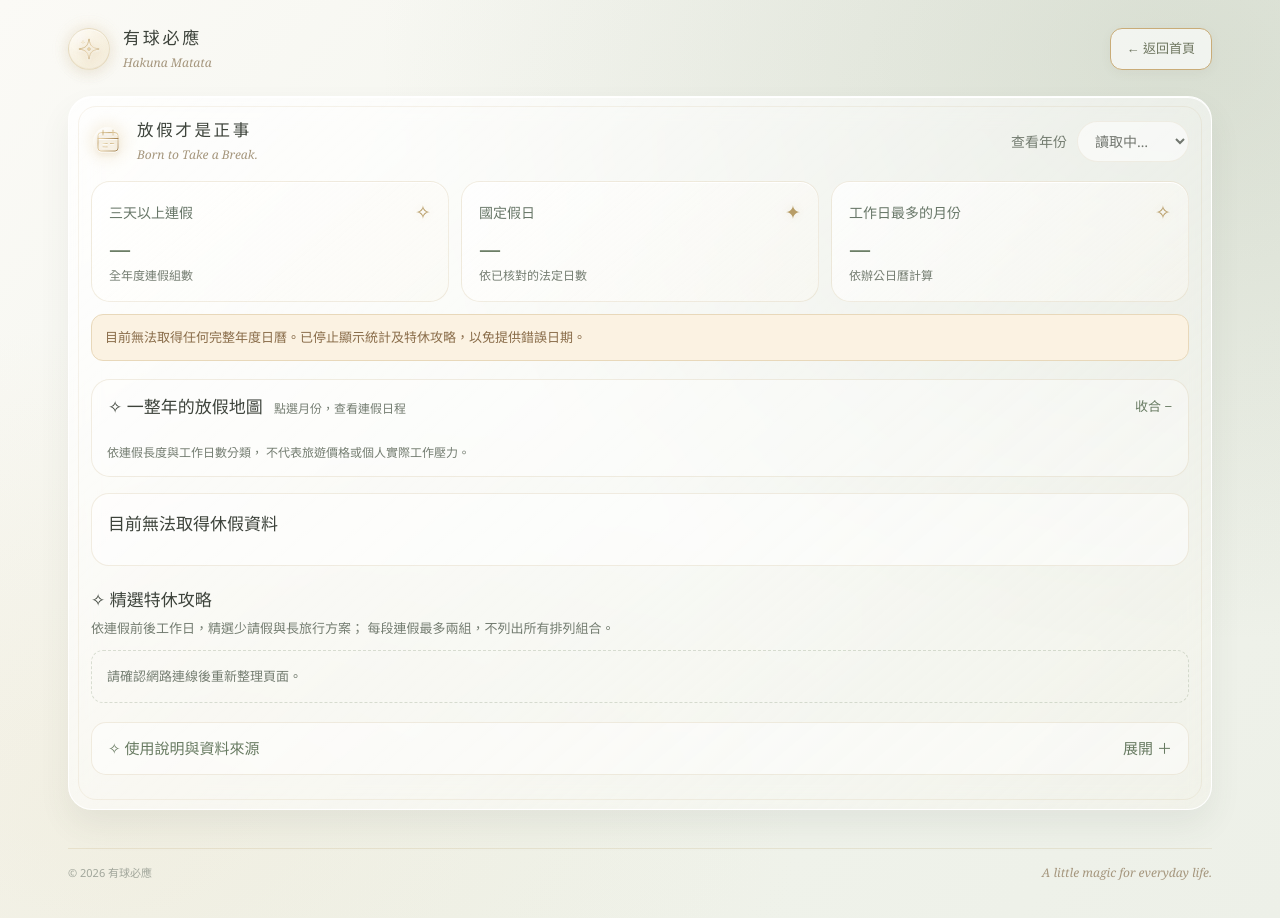
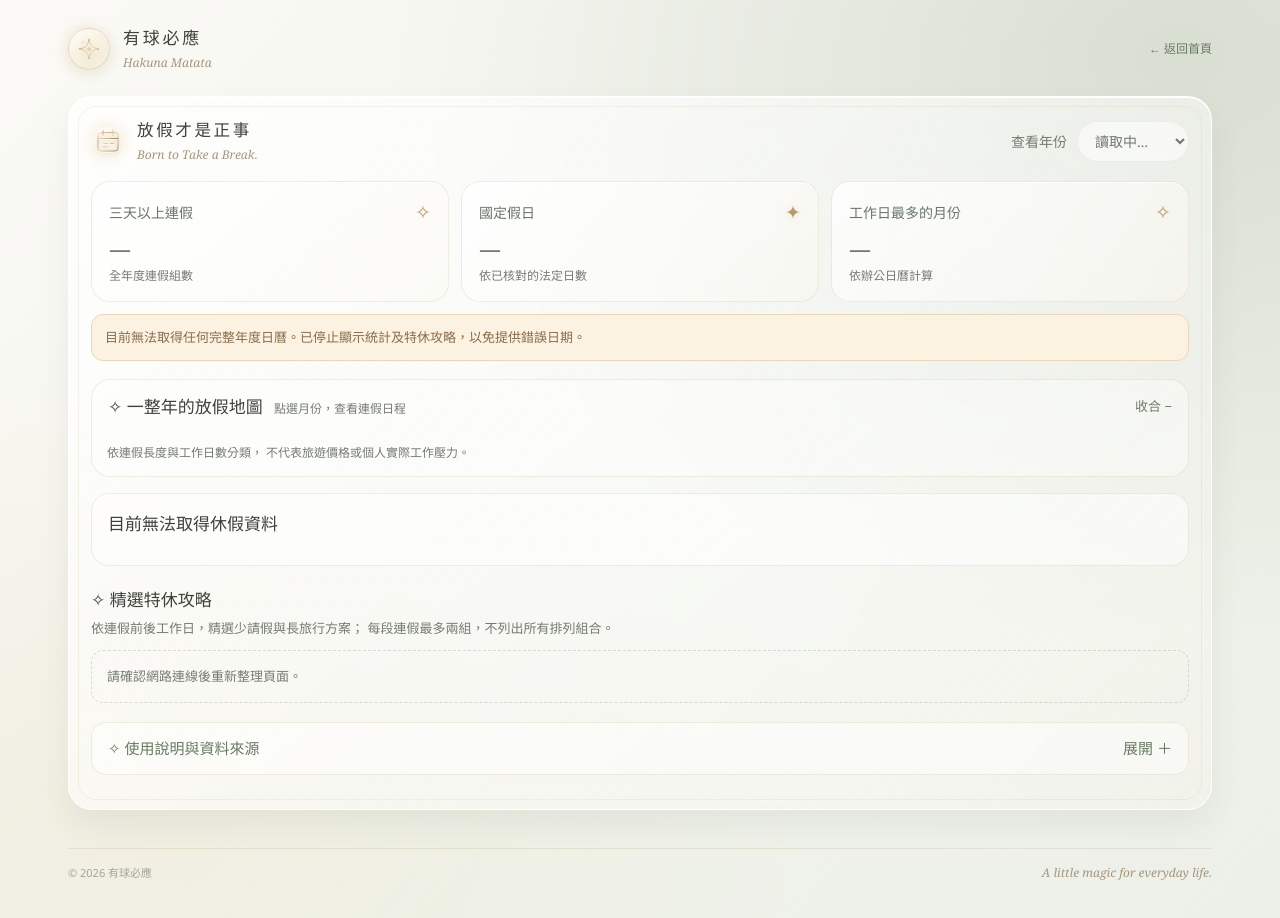
Before and after one commit to aa16067630/ball-toolbox, a plain HTML site: page leave-planner.html in a window 1280 px wide. Drawn offline with Linux system fonts and the light colour scheme; no server answers.

Commit message:
Update leave-planner.html

```diff
--- a/leave-planner.html
+++ b/leave-planner.html
@@ -716,18 +716,9 @@ h1{
     <div class="brand-en">Hakuna Matata</div>
   </div>
 
-<a href="./index.html"
-   style="
-     margin-left:auto;
-     padding:9px 16px;
-     border:1px solid #C9AC78;
-     border-radius:12px;
-     background:rgba(255,255,255,.65);
-     color:#6E765F;
-     font-size:13px;
-     white-space:nowrap;
-     box-shadow:0 3px 12px rgba(90,80,57,.05);
-   ">
+
+<a href="index.html"
+   style="margin-left:auto; color:#687B62; font-size:12px; white-space:nowrap;">
   ← 返回首頁
 </a>
 
```
